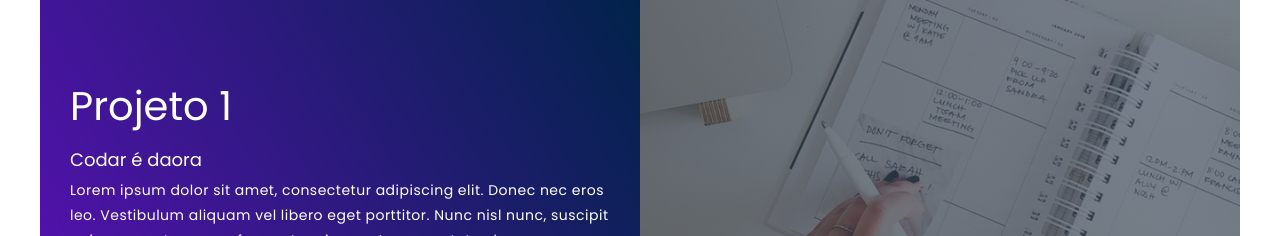
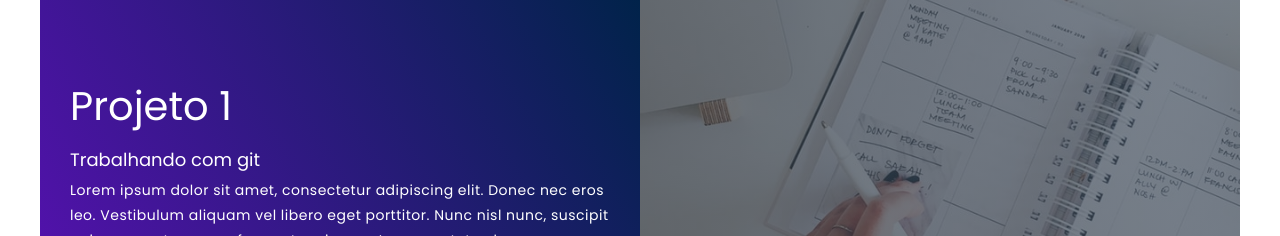
Before and after one commit to JanderPereiraDEV/portfolio-jander, a plain HTML site: page index.html in a window 1280 px wide. Shown: the part 1186-1422 px from the top of the page. Drawn offline with Linux system fonts and the light colour scheme.

Commit message:
update project 1 description

```diff
--- a/index.html
+++ b/index.html
@@ -29,7 +29,7 @@
                 <div class="project-item">
                     <div class="project-info">
                         <h1>Projeto 1</h1>
-                        <h2>Codar é daora</h2>
+                        <h2>Trabalhando com git</h2>
                         <p>Lorem ipsum dolor sit amet, consectetur adipiscing elit. Donec nec eros leo. Vestibulum
                             aliquam vel libero eget porttitor. Nunc nisl nunc, suscipit quis quam ut, congue fermentum
                             ipsum. In consectetur, leo a accumsan eleifend, tortor leo eleifend nunc, sed pulvinar neque
```
